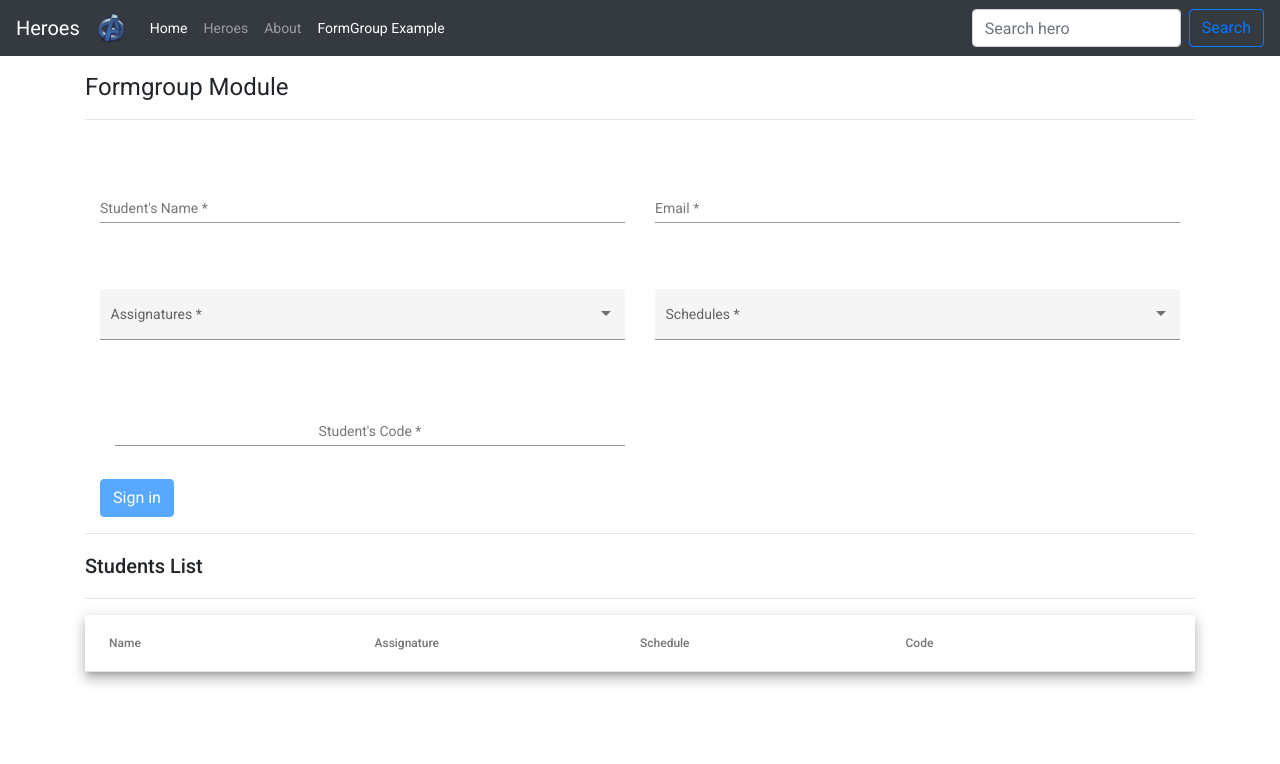
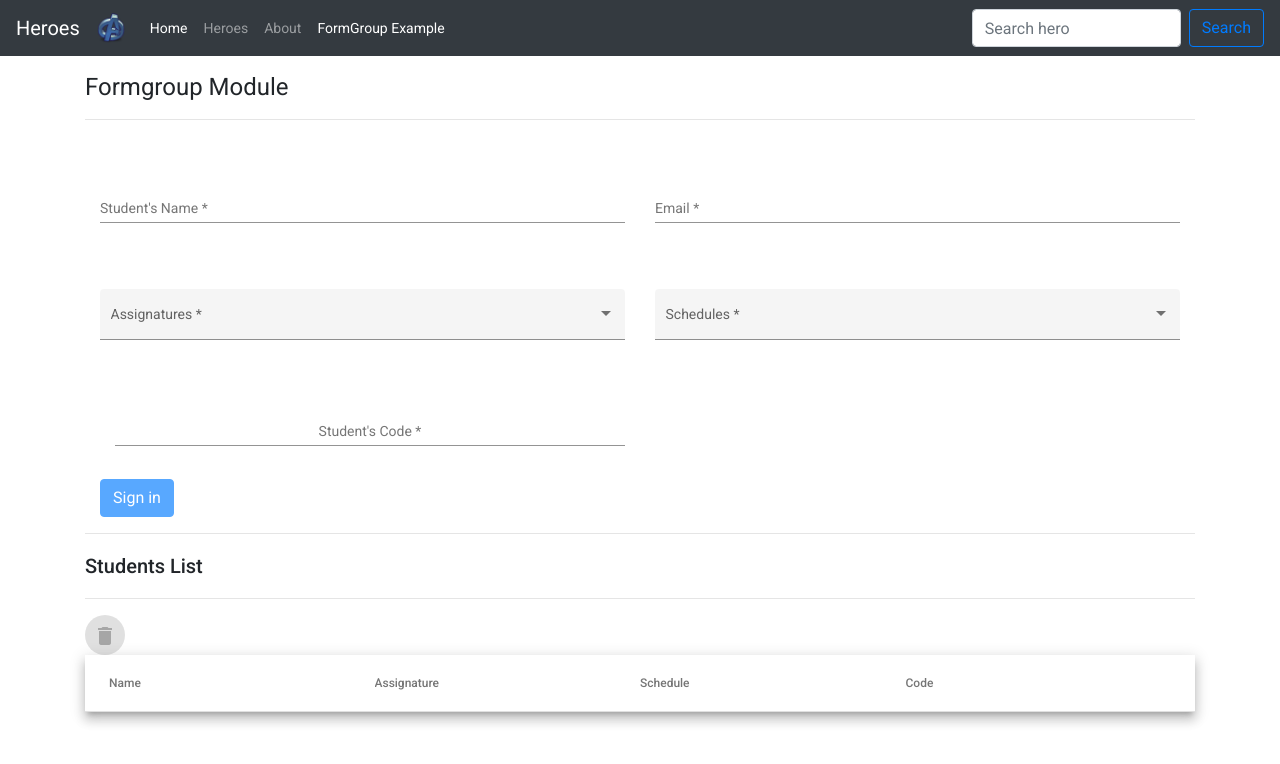
Before and after one commit to Arias1103/ComicApp, an Angular app: page /formGroup in a window 1280 px wide. Shown: the top 764 px of the page. Built offline with nearby package versions, Linux system fonts and the light colour scheme.

Commit message:
Try to add a button

```diff
--- a/src/app/app.module.ts
+++ b/src/app/app.module.ts
@@ -23,6 +23,7 @@ import { CardHeroComponent } from './components/card-hero/card-hero.component';
 import { FormGroupComponent } from './components/form-group/form-group.component';
 import { BrowserAnimationsModule } from '@angular/platform-browser/animations';
 import { MatButtonModule } from '@angular/material/button';
+import { MatIconModule } from '@angular/material/icon';
 import { MatInputModule } from '@angular/material/input';
 import { MatSelectModule } from '@angular/material/select';
 import { MatFormFieldModule } from '@angular/material/form-field';
@@ -51,6 +52,7 @@ import { MatFormFieldModule } from '@angular/material/form-field';
     MatInputModule,
     MatSelectModule,
     MatFormFieldModule,
+    MatIconModule,
     APP_ROUTING,
   ],
   providers: [HeroesService],
--- a/src/app/components/form-group/form-group.component.html
+++ b/src/app/components/form-group/form-group.component.html
@@ -48,7 +48,11 @@
 <hr>
 <h2> Students List </h2>
 <hr>
-
+<div class="example-button-container">
+  <button (click)="removeColumn()" mat-mini-fab disabled aria-label="Example icon button with a home icon">
+    <mat-icon>delete</mat-icon>
+  </button>
+</div>
 <mat-table #table [dataSource]="dataSource" class="mat-elevation-z8">
 
   <ng-container #table matColumnDef="name">
--- a/src/app/components/form-group/form-group.component.ts
+++ b/src/app/components/form-group/form-group.component.ts
@@ -38,7 +38,16 @@ export class FormGroupComponent implements OnInit {
   });
   @Input()
   displayedColumns: string[] = ['name', 'assignature', 'schedule', 'code'];
+  columnsToDisplay: string[] = this.displayedColumns.slice();
   dataSource = DATA_STUDENT;
+  data: Student[] = DATA_STUDENT;
+
+  removeColumn() {
+    this.updateView();
+    if (this.columnsToDisplay.length) {
+      this.columnsToDisplay.pop();
+    }
+  }
 
   assignatures = ['Math', 'History', 'Chemistry', 'English', 'POO'];
 
```
